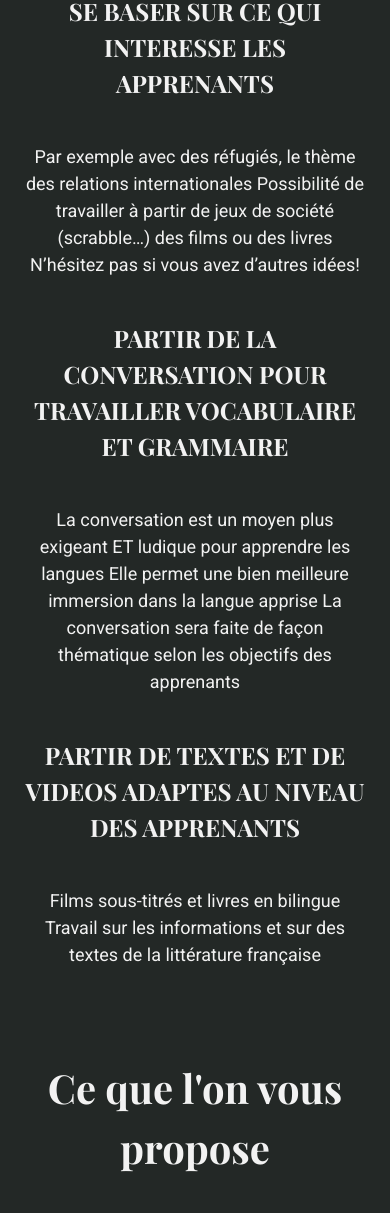
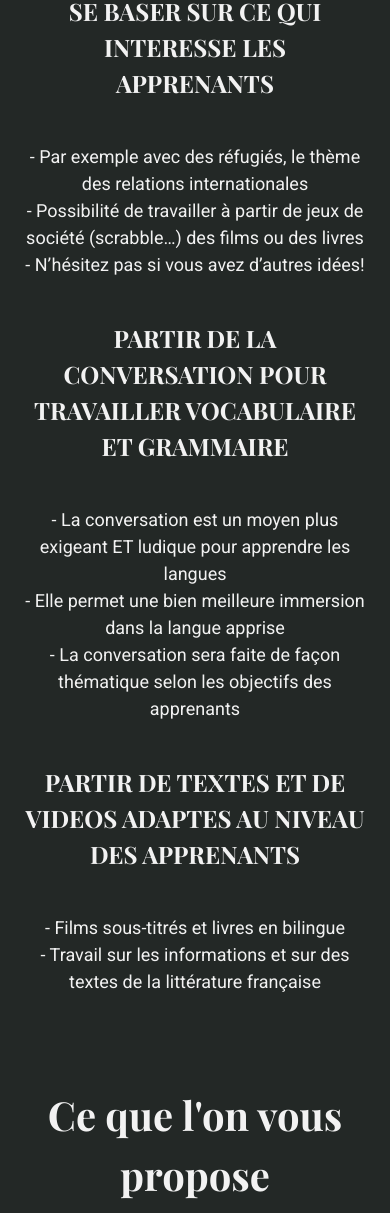
Before and after one commit to angeliquejeanne/CourseWebSite-RomainProject, a plain HTML site: page index.html in a window 390 px wide. Shown: the part 1240-2453 px from the top of the page. Drawn offline with nearby package versions, Linux system fonts and the light colour scheme; a web font is replaced by a local one.

Commit message:
add responsive part1

```diff
--- a/index.html
+++ b/index.html
@@ -92,21 +92,21 @@
                     <div>
                         <h2>SE BASER SUR CE QUI INTERESSE LES APPRENANTS</h2>
                         <p>
-                            Par exemple avec des réfugiés, le thème des relations internationales
-                            Possibilité de travailler à partir de jeux de société (scrabble…) des films ou des livres
-                            N’hésitez pas si vous avez d’autres idées!
+                           - Par exemple avec des réfugiés, le thème des relations internationales<br>
+                           - Possibilité de travailler à partir de jeux de société (scrabble…) des films ou des livres<br>
+                           - N’hésitez pas si vous avez d’autres idées!
                         </p>
 
                         <h2>PARTIR DE LA CONVERSATION POUR TRAVAILLER VOCABULAIRE ET GRAMMAIRE</h2>
                         <p>
-                            La conversation est un moyen plus exigeant ET ludique pour apprendre les langues
-                            Elle permet une bien meilleure immersion dans la langue apprise
-                            La conversation sera faite de façon thématique selon les objectifs des apprenants
+                            - La conversation est un moyen plus exigeant ET ludique pour apprendre les langues<br>
+                            - Elle permet une bien meilleure immersion dans la langue apprise<br>
+                            - La conversation sera faite de façon thématique selon les objectifs des apprenants
                         </p>
                         <h2>PARTIR DE TEXTES ET DE VIDEOS ADAPTES AU NIVEAU DES APPRENANTS</h2>
                         <p>
-                            Films sous-titrés et livres en bilingue
-                            Travail sur les informations et sur des textes de la littérature française
+                            - Films sous-titrés et livres en bilingue<br>
+                            - Travail sur les informations et sur des textes de la littérature française
                         </p>
                     </div>
                 </section>
```
